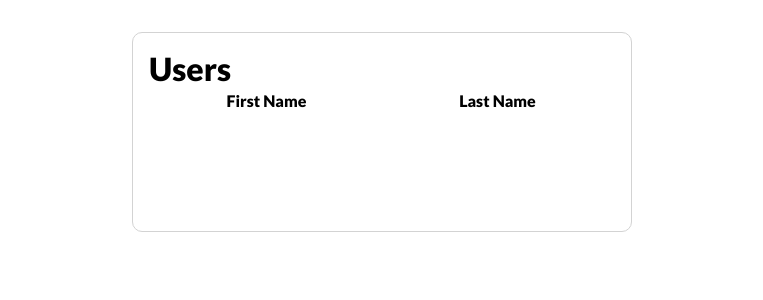
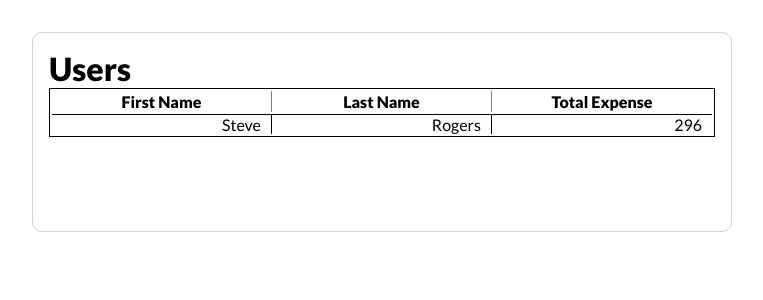
Before and after one commit to weitsesun/user-table, a React app: page / in a window 1280 px wide. Shown: the top 300 px of the page, without its empty margins (258-1021 px from the left). Built offline with nearby package versions, Linux system fonts and the light colour scheme.

Commit message:
fixed calculateExpense function and delete user

```diff
--- a/src/components/App.js
+++ b/src/components/App.js
@@ -1,22 +1,31 @@
-import React from 'react'
-import "./App.scss"
-import { useSelector } from 'react-redux'
-import Card from './card/Card';
-import Table from './table/Table';
+import React, { useEffect } from "react";
+import "./App.scss";
+import { useSelector, useDispatch } from "react-redux";
+import Card from "./card/Card";
+import Table from "./table/Table";
+import { setData, calculateTotalExpenseForAll,deleteUser } from "../reducers/dataSlice";
 
 export default function App() {
-  // const data = useSelector(state => state.data)
+  const data = useSelector((state) => state.data.data);
+  const dispatch = useDispatch();
+
+  useEffect(() => {
+    dispatch(calculateTotalExpenseForAll());
+    dispatch(deleteUser(1));
+  }, []);
+
   const userColumns = [
-    {id: "user.firstName", value: "First Name"},
-    {id: "user.lastName", value: "Last Name"},
-    // {id: "totalExpense", value: "Total Expense"},
-  ]
+    { id: "firstName", value: "First Name" },
+    { id: "lastName", value: "Last Name" },
+    { id: "totalExpense", value: "Total Expense" }
+  ];
   return (
     <div className="app">
+      {/* {JSON.stringify(data)} */}
       {/* show firstname lastname and total expense */}
       <Card title={"Users"}>
-        <Table columns={userColumns}/>
+        <Table columns={userColumns} />
       </Card>
     </div>
-  )
+  );
 }
--- a/src/components/card/Card.scss
+++ b/src/components/card/Card.scss
@@ -1,7 +1,8 @@
 .card {
   margin: 2rem 1rem;
   padding: 1rem;
-  min-width: 500px;
+  max-width: 700px;
+  width: 100%;
   min-height: 200px;
   border: 1px solid lightgray;
   border-radius: 10px;
--- a/src/components/table/Table.js
+++ b/src/components/table/Table.js
@@ -7,7 +7,7 @@ export default function Table({ columns }) {
   return (
     <table className="table">
       <TableHead columns={columns}/>
-      <TableBody />
+      <TableBody columns={columns}/>
     </table>
   );
 }
--- a/src/components/table/Table.scss
+++ b/src/components/table/Table.scss
@@ -1,3 +1,19 @@
 .table {
   width: 100%;
+  border: 1px solid black;
+
+  .row_header_cell {
+    border-right: 1px solid gray;
+  }
+
+  .row_body_cell{
+    text-align: right;
+    border-top: 1px solid black;
+    border-right: 1px solid black;
+    padding: 0 10px;
+  }
+  .row_body_cell:last-child,
+  .row_header_cell:last-child {
+    border-right: none;
+  }
 }
--- a/src/components/table/TableBody.js
+++ b/src/components/table/TableBody.js
@@ -1,7 +1,44 @@
-import React from 'react'
+import React from "react";
+import { useSelector } from "react-redux";
+import { get } from "lodash";
 
-export default function TableBody() {
-  return (
-    <></>
-  )
+export default function TableBody({ columns }) {
+  const data = useSelector((state) => state.data.data);
+  /**
+    const userColumns = [
+      {id: "firstName", value: "First Name"},
+      {id: "lastName", value: "Last Name"},
+      {id: "totalExpense", value: "Total Expense"},
+    ]
+   */
+  /**
+    const categoryColumns = [
+      {id: "category.something", value: "First Name"},
+      {id: "lastName", value: "Last Name"},
+      {id: "totalExpense", value: "Total Expense"},
+    ]
+   */
+  // function parseDataByColumnId(id) {
+
+  // }
+
+  function renderCell(id, item) {
+    return <td className="row_body_cell">{get(item, id, void 0)}</td>;
+  }
+
+  function renderRow(item) {
+    return (
+      <tr
+        className="row_body"
+        style={{
+          display: "grid",
+          gridTemplateColumns: `repeat(${columns.length}, 1fr)`
+        }}
+      >
+        {columns.map((column) => renderCell(column.id, item))}
+      </tr>
+    );
+  }
+
+  return <tbody>{data && data.map(renderRow)}</tbody>;
 }
--- a/src/components/table/TableHead.js
+++ b/src/components/table/TableHead.js
@@ -5,9 +5,7 @@ export default function TableHead({columns}) {
   const data = useSelector(state => state.data);
 
   function renderCell(column) {
-    // {id, value}
-    console.log(column)
-    return <th>
+    return <th className="row_header_cell">
       {column.value}
     </th>
   }
--- a/src/data/data.js
+++ b/src/data/data.js
@@ -3,7 +3,7 @@ function randomDate() {
 }
 
 function randomCost(max) {
-  return (max * Math.random()).toFixed(2);
+  return parseInt(max * Math.random());
 }
 
 export const dummy_data = [
--- a/src/reducers/dataSlice.js
+++ b/src/reducers/dataSlice.js
@@ -7,6 +7,28 @@ export const dataSlice = createSlice({
     data: dummy_data
   },
   reducers: {
+    setData: (state, action) => {
+      state.data = action.payload;
+    },
+    // calculateTotalExpenseForUser: (state, action) => {
+
+    // },
+    calculateTotalExpenseForAll: (state) => {
+      const allCate = state.data.map((user) => user.category);
+      const allCost = allCate.map((item) =>
+        Object.keys(item).map((key) =>
+          item[key].reduce((acc, record) => (acc += Number(record.cost)), 0)
+        )
+      );
+      const expenseRecords = allCost.map(
+        (costs) => costs.reduce((acc, cost) => (acc += cost)),
+        0
+      );
+      state.data = state.data.map((user, idx) => {
+        user["totalExpense"] = expenseRecords[idx];
+        return user;
+      });
+    },
     setFirstName: (state, action) => {
       const { id, firstName } = action.payload;
       if (!id || !firstName) {
@@ -66,11 +88,15 @@ export const dataSlice = createSlice({
       });
     },
     deleteUser: (state, action) => {
-      const { id } = action.payload;
-      state.data = state.data.map((user) => {
-        if (user.id === id) return;
-        return user;
-      });
+      const id = action.payload;
+      let targetIndex = -1;
+      state.data.forEach((user, idx) => {
+        if(user.id === id) targetIndex = idx;
+      })
+      state.data = [
+        ...state.data.slice(0, targetIndex),
+        ...state.data.slice(targetIndex + 1, state.data.length)
+      ];
     },
     deleteRecord: (state, action) => {
       const { id, category, record_id } = action.payload;
@@ -88,6 +114,8 @@ export const dataSlice = createSlice({
 });
 
 export const {
+  setData,
+  calculateTotalExpenseForAll,
   setFirstName,
   setLastName,
   setCategoryCost,
```
